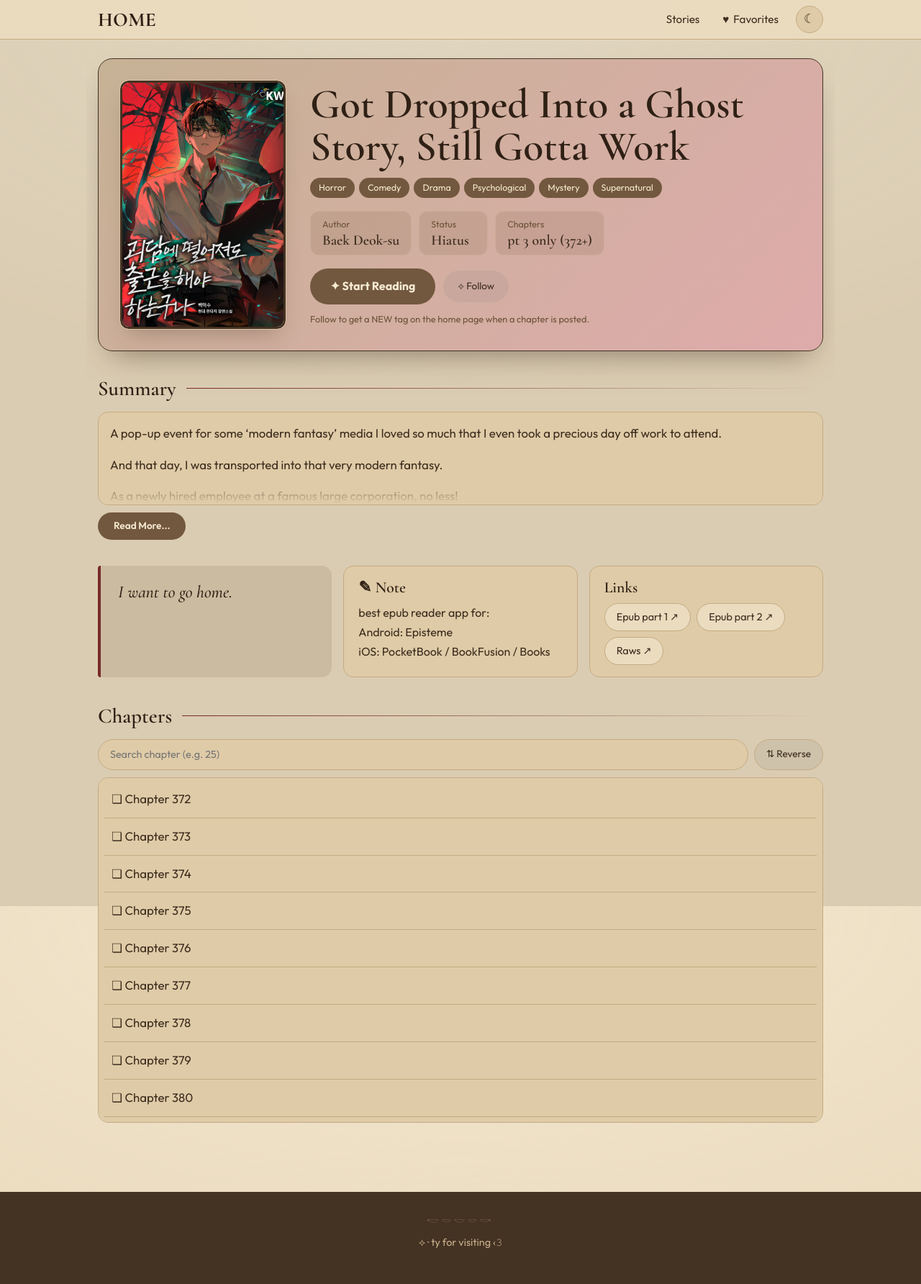
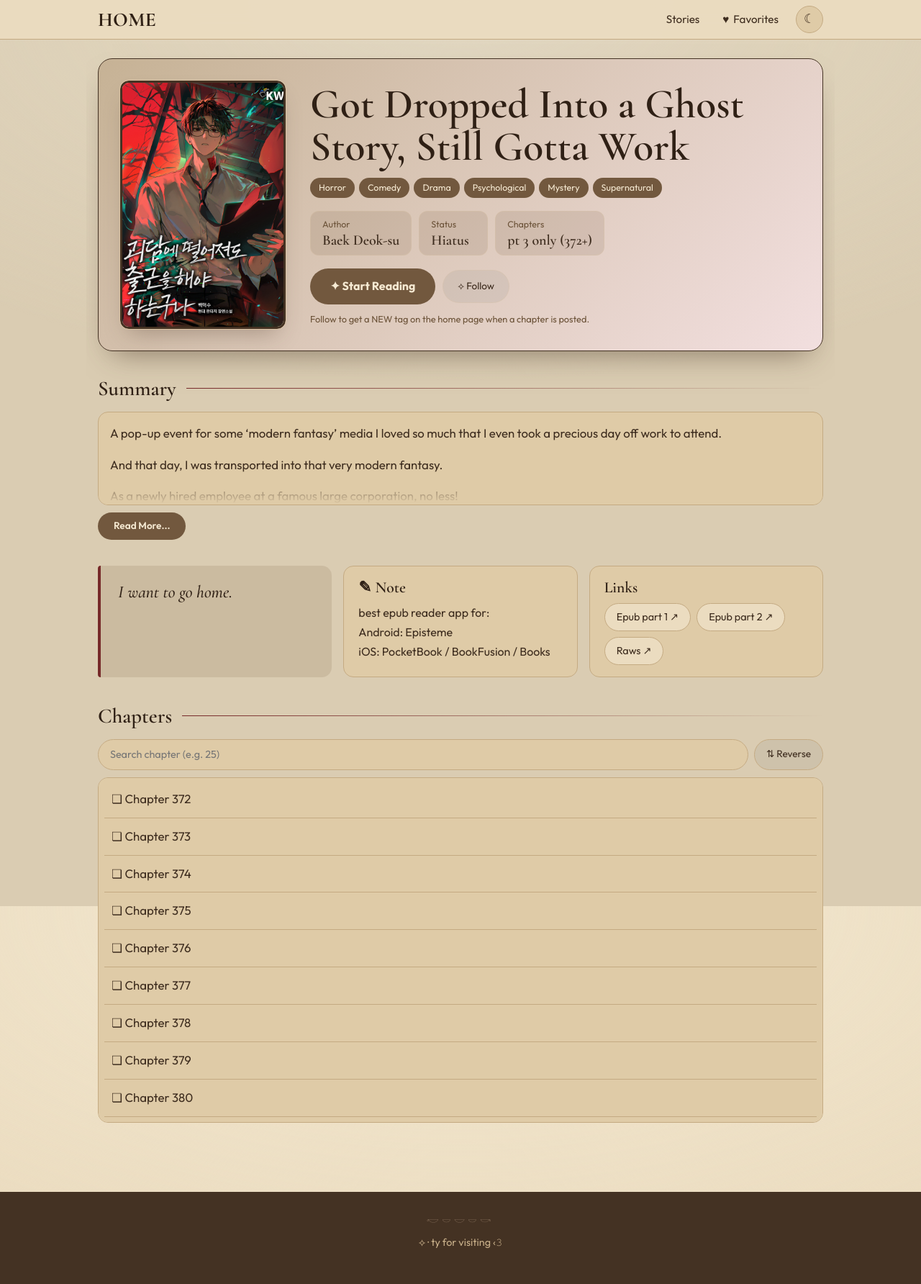
Before and after one commit to soleumn/soleumn.github.io, a Jekyll site: the page built from _novels/gsgw.md, in a window 1280 px wide. Shown: the whole page at 72% size. Built offline with Jekyll 4.4.1, drawn with Linux system fonts in a browser that asks for light colours.

Commit message:
Update site.css

```diff
--- a/assets/css/site.css
+++ b/assets/css/site.css
@@ -315,7 +315,7 @@ body:not(.layout-post) .chapter-tools .reader-btn { border-radius: 999px; paddin
 /* ---------- TEMA CLARO: uso criativo da paleta ---------- */
 /* caixa principal da história: painel escuro, como uma capa de livro */
 html[data-site-theme="light"] .novel-hero {
-  background: linear-gradient(135deg, #C6B295 0%, #DEABAB 100%);
+  background: linear-gradient(135deg, #C6B295 0%, #F2DFDF 100%);
   border-color: #443223;
   box-shadow: 0 20px 40px -20px rgba(68, 50, 35, .6);
   --texto-principal: #3d2c1e;
```
